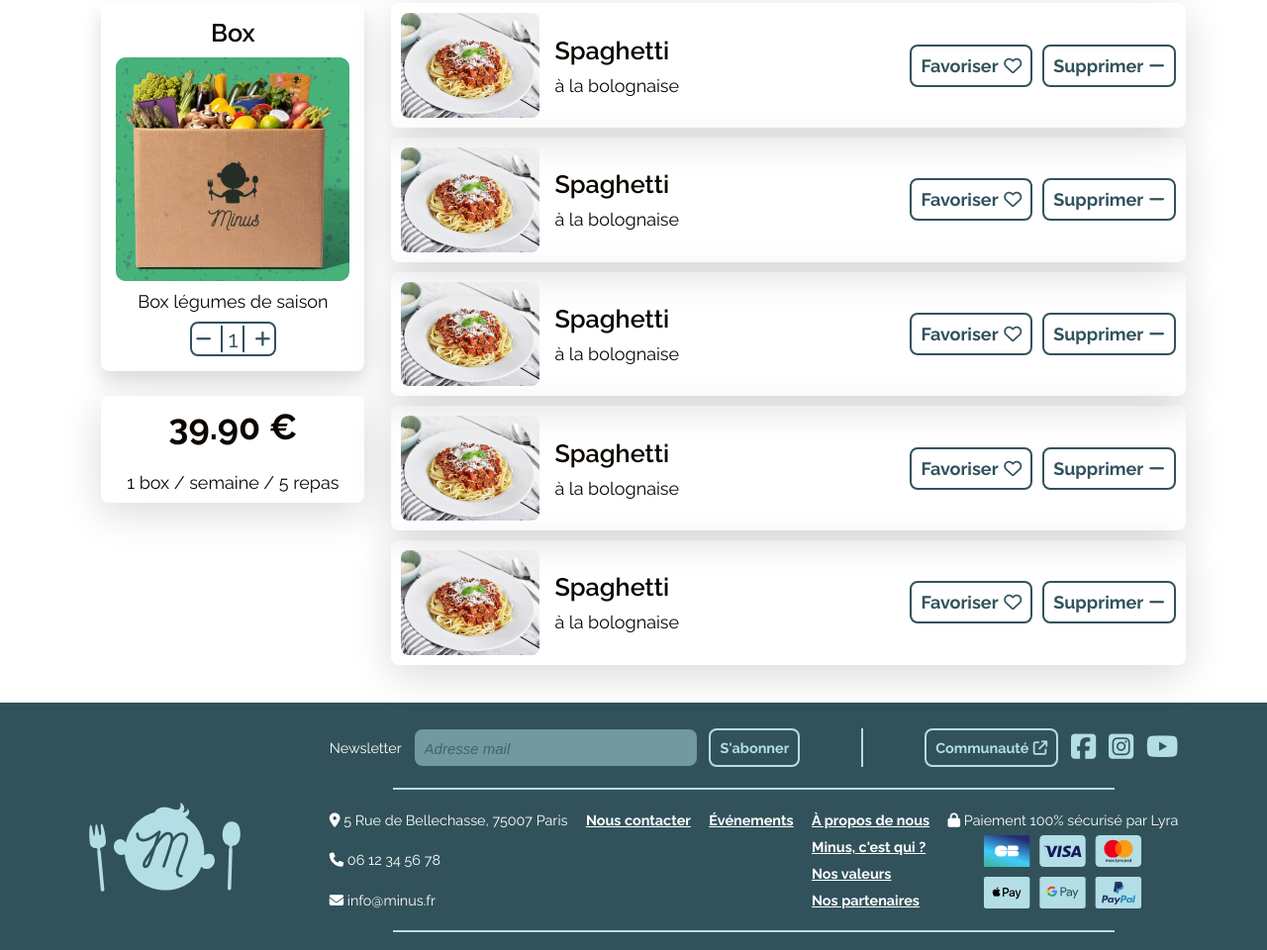
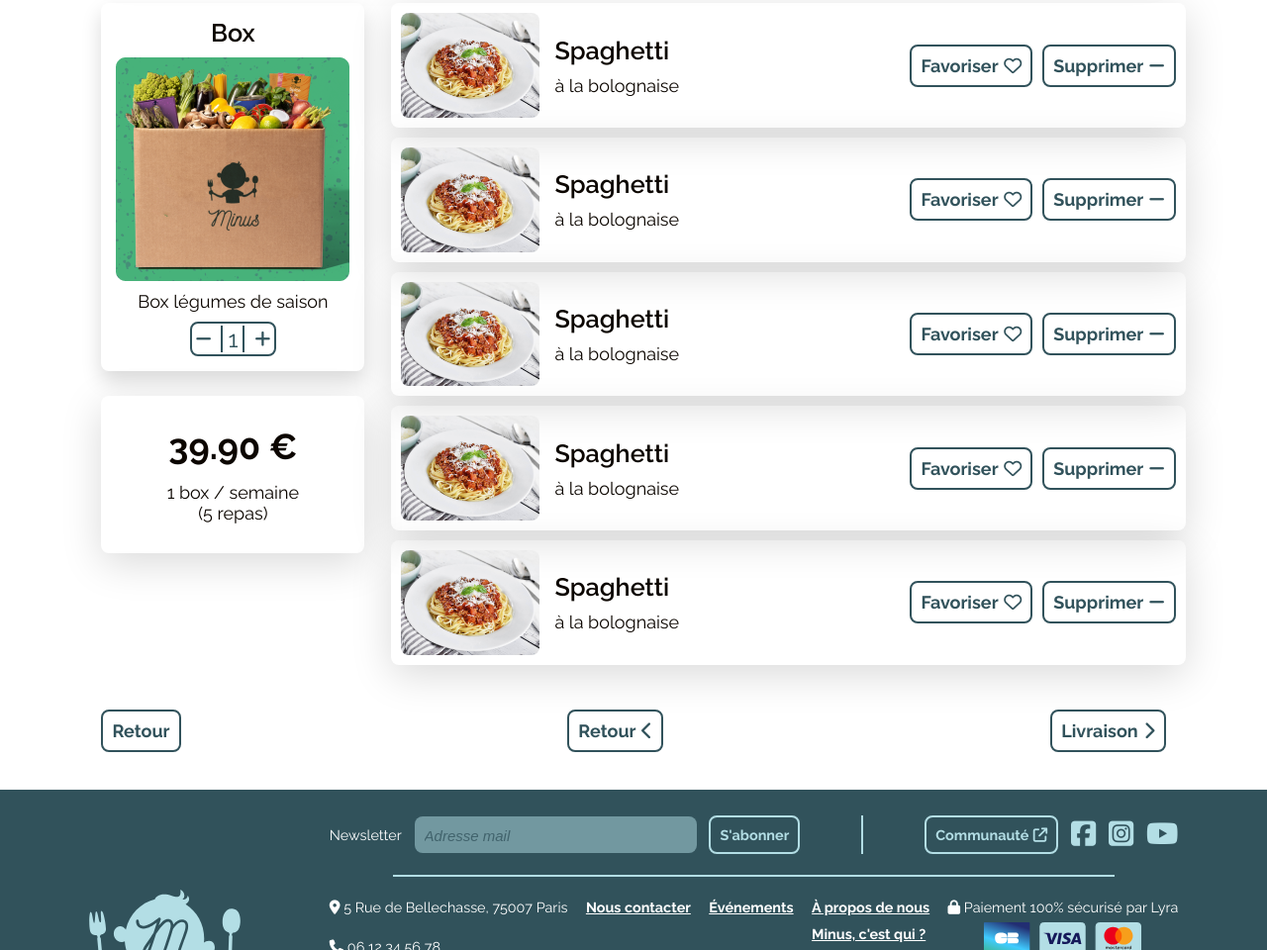
Before and after one commit to tikiid/Minus-project-Team-9, a plain HTML site: page panier/index.html in a window 1280 px wide. Shown: the part 323-1283 px from the top of the page at 99% size. Drawn offline with Linux system fonts and the light colour scheme; files whose address does not match are found by name.

Commit message:
dzqdzqdzq

```diff
--- a/panier/index.html
+++ b/panier/index.html
@@ -53,7 +53,8 @@
                 </div>
                 <div id="prix-box">
                     <h2>39.90 €</h2>
-                    <p>1 box / semaine / 5 repas</p>
+                    <p>1 box / semaine</p>
+					<p>(5 repas)</p>
                 </div>
             </aside>
 			<div id="les-recettes-panier">
@@ -122,13 +123,14 @@
 						<a href="" class="bouton-icone bleu-f favoriser">Favoriser</a>
 						<a href="" class="bouton-icone bleu-f moins">Supprimer</a>
 					</div>
-
 				</div>
 			</div>
-
-
-
         </section>
+		<div id="boutons-retour-suivant">
+			<a href="" class="bouton bleu-f retour">Retour</a>
+			<a href="" class="bouton-icone bleu-f precedent">Retour</a>
+			<a href="" class="bouton-icone bleu-f suivant">Livraison</a>
+		</div>
     </main>
     <footer>
 		<div class="logo"><img src="img/logos/footer.svg" alt=""></div>
--- a/panier/style.css
+++ b/panier/style.css
@@ -66,12 +66,16 @@
     display: flex;
     flex-direction: column;
     align-items: center;
-    gap: 25px;
+
     border-radius: 8px;
     background-color: white;
     box-shadow: 0px 10px 40px rgba(0, 0, 0, 0.15);
     width: 100%;
-    padding: 10px 0;
+    padding: 30px 0;
+}
+
+.le-panier #infos-panier #prix-box h2{
+    margin-bottom: 15px;
 }
 
 .le-panier #les-recettes-panier{
@@ -119,3 +123,13 @@
     align-items: center;
 
 }
+
+
+
+ #boutons-retour-suivant {
+    display: flex;
+    flex-direction: row;
+    justify-content: space-between;
+    align-items: center;
+    width: 100%;
+}
```
